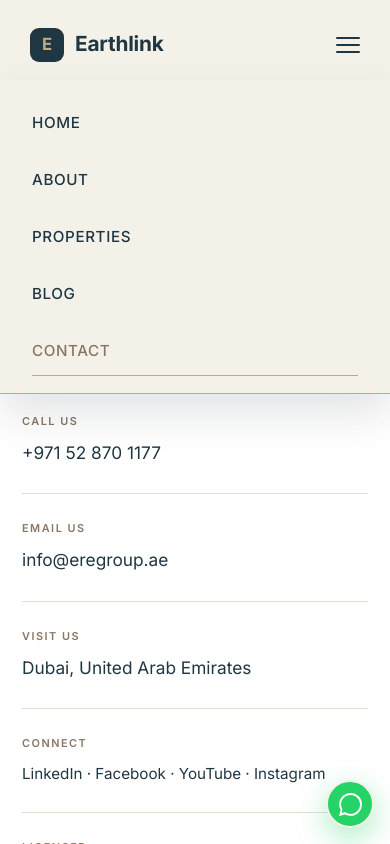
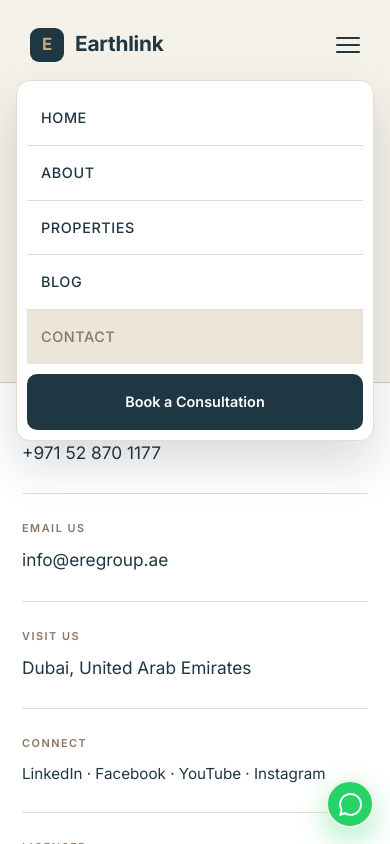
Before and after one commit to MSN-DEVELOPMENTS/Earthlink, a Next.js app: page /contact in a window 390 px wide. Both pictures are taken after a click on the button "Toggle menu". Shown: the top 844 px of the page. Built offline with nearby package versions, Linux system fonts and the light colour scheme; no server answers.

Commit message:
Update global styles for improved mobile navigation and typography, including adjustments to text transformations, padding, and layout. Add a new call-to-action button in the header for booking consultations, and enhance the responsiveness of images and community grid elements.

```diff
--- a/app/globals.css
+++ b/app/globals.css
@@ -83,7 +83,7 @@ h1, h2, h3, h4 {
   line-height: 1.08;
   letter-spacing: -.02em;
   color: var(--slate);
-  text-transform: uppercase;
+  text-transform: capitalize;
 }
 
 a {
@@ -257,6 +257,12 @@ header.nav.scrolled .nav-inner {
 nav.links {
   display: flex;
   gap: 34px;
+  align-items: center;
+}
+
+/* CTA shown only inside the mobile dropdown menu */
+.menu-cta {
+  display: none;
 }
 
 nav.links a {
@@ -345,7 +351,7 @@ nav.links a.active::after {
   line-height: 1;
   white-space: nowrap;
   letter-spacing: -.035em;
-  text-transform: uppercase;
+  text-transform: capitalize;
 }
 
 .hero h1 .grad {
@@ -1529,6 +1535,7 @@ footer ul a:hover {
   .hero h1 {
     font-size: clamp(2.6rem, 8vw, 4rem);
     max-width: 18ch;
+    white-space: normal; /* let the headline wrap on phones — nowrap overflows */
   }
 
   .hero-media {
@@ -1550,21 +1557,69 @@ footer ul a:hover {
   nav.links.open {
     display: flex;
     position: absolute;
-    top: 62px;
-    left: 0;
-    right: 0;
+    top: calc(100% + 8px);
+    left: 16px;
+    right: 16px;
     flex-direction: column;
-    background: var(--paper);
-    padding: 24px 32px;
-    gap: 20px;
-    border-bottom: 1px solid var(--champagne);
-    box-shadow: 0 20px 40px rgba(21, 35, 43, .12);
-  }
-
-  /* Larger tap targets in the menu */
+    align-items: stretch;
+    background: var(--white);
+    padding: 10px;
+    gap: 0;
+    border: 1px solid var(--line);
+    border-radius: 14px;
+    box-shadow: 0 24px 48px rgba(21, 35, 43, .16);
+  }
+
+  /* Each item is a full-width row with comfortable tap area + hairline divider */
   nav.links.open a {
-    padding: 6px 0;
-    font-size: .95rem;
+    padding: 15px 14px;
+    font-size: .9rem;
+    border-radius: 9px;
+    transition: background .15s ease, color .15s ease;
+  }
+
+  nav.links.open a:not(.menu-cta) + a:not(.menu-cta) {
+    border-top: 1px solid var(--line);
+    border-radius: 0;
+  }
+
+  nav.links.open a:not(.menu-cta):hover {
+    background: var(--paper-2);
+  }
+
+  /* Active item: tinted pill instead of the desktop underline */
+  nav.links.open a.active {
+    color: var(--champagne-ink);
+    background: var(--paper-2);
+    border-radius: 9px;
+  }
+
+  nav.links.open a.active::after {
+    display: none;
+  }
+
+  /* The CTA inside the menu */
+  nav.links.open .menu-cta {
+    display: flex;
+    justify-content: center;
+    margin-top: 10px;
+    padding: 15px;
+    font-size: .9rem;
+    font-weight: 600;
+    color: var(--white);
+    background: var(--slate);
+    border-radius: 10px;
+    text-transform: none;
+    letter-spacing: 0;
+  }
+
+  nav.links.open .menu-cta:hover {
+    background: var(--champagne);
+    color: var(--slate);
+  }
+
+  nav.links.open .menu-cta + a {
+    border-top: 0;
   }
 
   .page-head {
@@ -1666,24 +1721,24 @@ footer ul a:hover {
     padding: 18px 4px;
   }
 
-  /* ---- Full-bleed, large imagery on phones (edge-to-edge for impact) ---- */
+  /* ---- Large imagery on phones, kept inside the gutters with soft corners ---- */
   .hero-media,
   .about-img {
-    width: 100vw;
-    margin-left: calc(50% - 50vw);
-    border-radius: 0;
+    width: 100%;
+    margin-left: 0;
+    border-radius: 18px;
     aspect-ratio: 4 / 3;
   }
 
   /* ---- Communities: stop the side-scroll; stack full-width so no card is
-     ever cut off. Each tile goes edge-to-edge and large. ---- */
+     ever cut off. Each tile sits inside the gutter with rounded corners. ---- */
   #communities .comm-grid {
     display: grid;
     grid-template-columns: 1fr;
-    gap: 14px;
+    gap: 16px;
     overflow: visible;
-    width: 100vw;
-    margin-left: calc(50% - 50vw);
+    width: 100%;
+    margin-left: 0;
     padding: 4px 0 0;
     scroll-snap-type: none;
   }
@@ -1692,7 +1747,7 @@ footer ul a:hover {
     flex: none;
     width: 100%;
     aspect-ratio: 4 / 3;
-    border-radius: 0;
+    border-radius: 18px;
     scroll-snap-align: none;
   }
 
--- a/components/Header.tsx
+++ b/components/Header.tsx
@@ -41,6 +41,9 @@ export default function Header() {
                 {link.label}
               </Link>
             ))}
+            <Link href="/contact" className="btn btn-gold menu-cta">
+              Book a Consultation
+            </Link>
           </nav>
 
           <Link href="/contact" className="btn btn-gold" style={{ padding: '10px 20px' }}>
```
